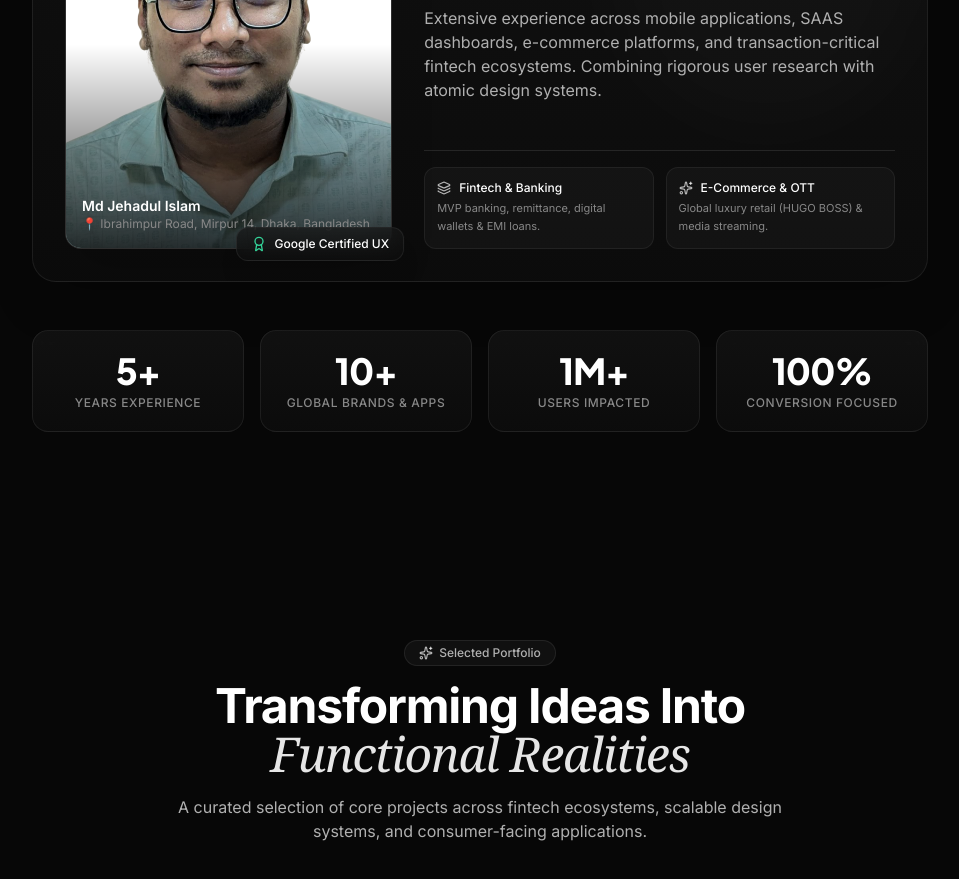
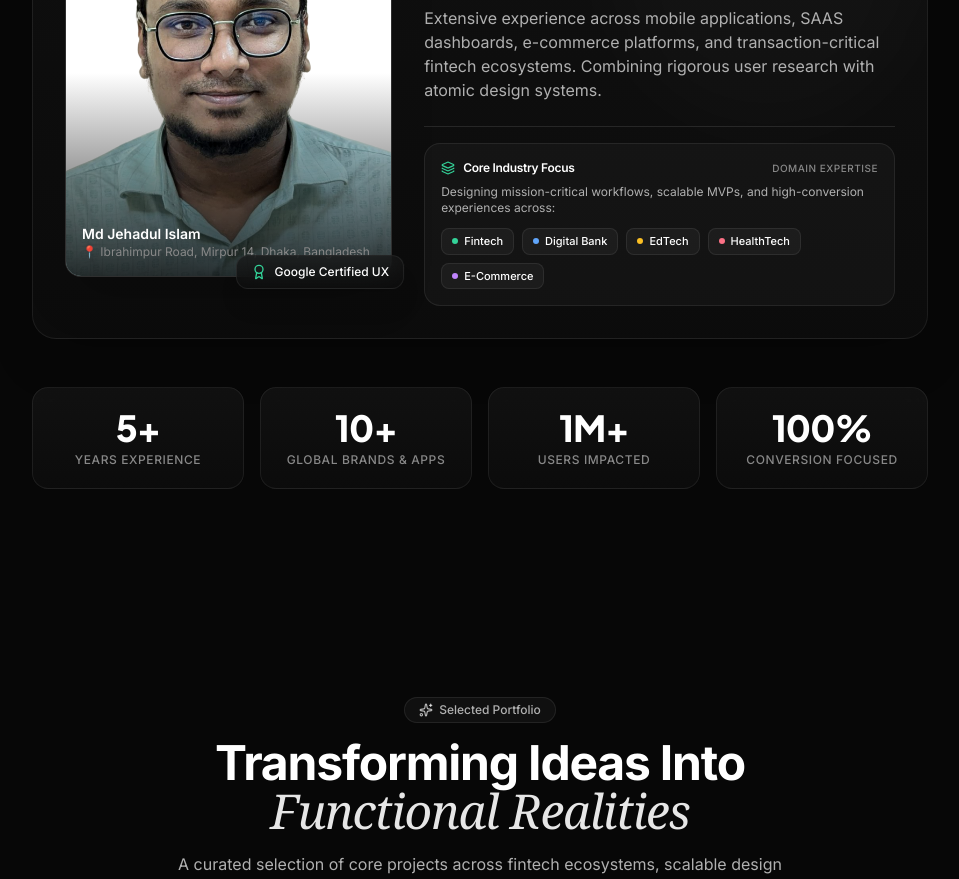
Before and after one commit to mzehad-pixel/jehadul-portfolio, a React (Vite) app: page / in a window 1280 px wide. Shown: the part 980-1859 px from the top of the page, without its empty margins (160-1119 px from the left). Built offline with nearby package versions, Linux system fonts and the light colour scheme; a web font is replaced by a local one.

Commit message:
Consolidate industry focus into one card: Fintech, Digital Bank, EdTech, HealthTech, and E-Commerce

```diff
--- a/src/components/Hero.jsx
+++ b/src/components/Hero.jsx
@@ -124,26 +124,43 @@ export default function Hero() {
                   </p>
                 </div>
 
-                {/* Quick Feature Highlights */}
-                <div className="grid grid-cols-2 gap-3 pt-4 border-t border-white/10">
-                  <div className="p-3 rounded-xl bg-white/[0.03] border border-white/[0.06]">
-                    <div className="flex items-center gap-2 text-white font-medium text-xs mb-1">
-                      <Layers className="w-3.5 h-3.5 text-white/70" />
-                      <span>Fintech & Banking</span>
+                {/* Domain Focus Card */}
+                <div className="pt-4 border-t border-white/10">
+                  <div className="p-3.5 sm:p-4 rounded-2xl bg-white/[0.03] border border-white/[0.08] hover:border-white/20 transition-all duration-300 group">
+                    <div className="flex items-center justify-between mb-2">
+                      <div className="flex items-center gap-2 text-white font-medium text-xs">
+                        <Layers className="w-3.5 h-3.5 text-emerald-400" />
+                        <span className="font-semibold tracking-tight">Core Industry Focus</span>
+                      </div>
+                      <span className="text-[10px] text-muted uppercase tracking-wider font-medium">Domain Expertise</span>
                     </div>
-                    <p className="text-[11px] text-muted leading-relaxed">
-                      MVP banking, remittance, digital wallets & EMI loans.
+
+                    <p className="text-[11px] sm:text-xs text-subtext leading-relaxed mb-3 font-normal">
+                      Designing mission-critical workflows, scalable MVPs, and high-conversion experiences across:
                     </p>
-                  </div>
 
-                  <div className="p-3 rounded-xl bg-white/[0.03] border border-white/[0.06]">
-                    <div className="flex items-center gap-2 text-white font-medium text-xs mb-1">
-                      <Sparkles className="w-3.5 h-3.5 text-white/70" />
-                      <span>E-Commerce & OTT</span>
+                    <div className="flex flex-wrap gap-1.5 sm:gap-2">
+                      <span className="inline-flex items-center gap-1.5 px-2.5 py-1 rounded-lg bg-white/[0.04] border border-white/[0.08] text-[11px] font-medium text-white hover:border-white/25 transition">
+                        <span className="w-1.5 h-1.5 rounded-full bg-emerald-400"></span>
+                        Fintech
+                      </span>
+                      <span className="inline-flex items-center gap-1.5 px-2.5 py-1 rounded-lg bg-white/[0.04] border border-white/[0.08] text-[11px] font-medium text-white hover:border-white/25 transition">
+                        <span className="w-1.5 h-1.5 rounded-full bg-blue-400"></span>
+                        Digital Bank
+                      </span>
+                      <span className="inline-flex items-center gap-1.5 px-2.5 py-1 rounded-lg bg-white/[0.04] border border-white/[0.08] text-[11px] font-medium text-white hover:border-white/25 transition">
+                        <span className="w-1.5 h-1.5 rounded-full bg-amber-400"></span>
+                        EdTech
+                      </span>
+                      <span className="inline-flex items-center gap-1.5 px-2.5 py-1 rounded-lg bg-white/[0.04] border border-white/[0.08] text-[11px] font-medium text-white hover:border-white/25 transition">
+                        <span className="w-1.5 h-1.5 rounded-full bg-rose-400"></span>
+                        HealthTech
+                      </span>
+                      <span className="inline-flex items-center gap-1.5 px-2.5 py-1 rounded-lg bg-white/[0.04] border border-white/[0.08] text-[11px] font-medium text-white hover:border-white/25 transition">
+                        <span className="w-1.5 h-1.5 rounded-full bg-purple-400"></span>
+                        E-Commerce
+                      </span>
                     </div>
-                    <p className="text-[11px] text-muted leading-relaxed">
-                      Global luxury retail (HUGO BOSS) & media streaming.
-                    </p>
                   </div>
                 </div>
 
```
